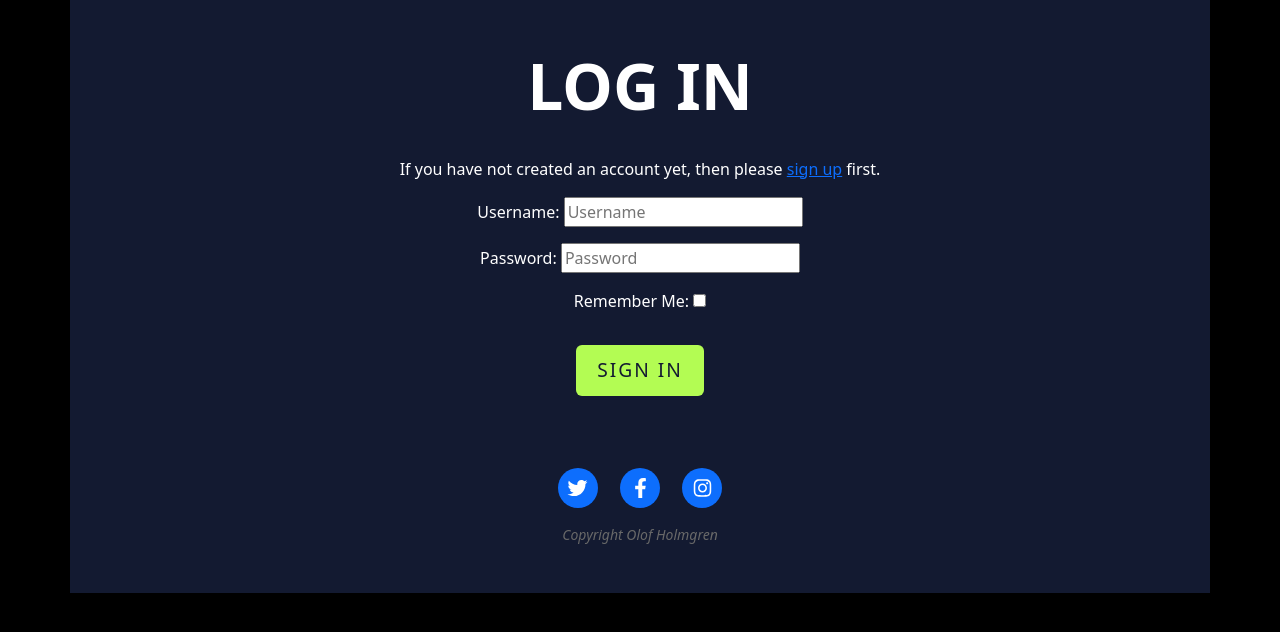
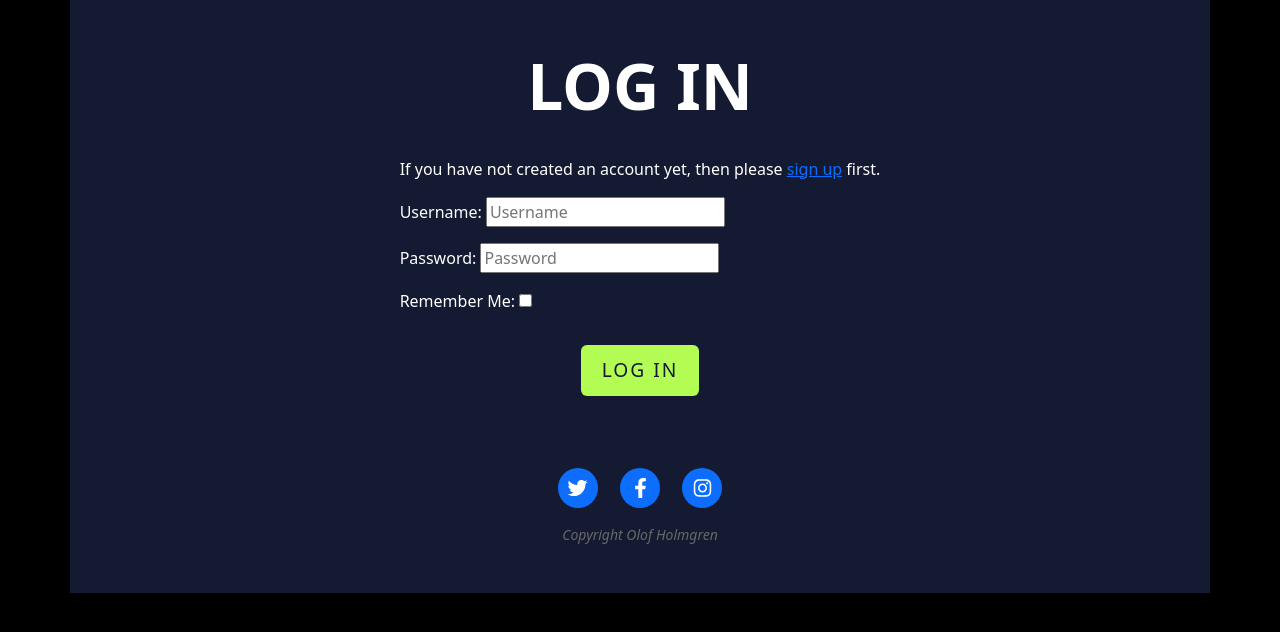
Before and after one commit to olleholmgren/nightwish-blog, a Django app: page /accounts/login/ in a window 1280 px wide. Shown: the part 88-720 px from the top of the page. Run offline with Django 3.2, Linux system fonts and the light colour scheme; some libraries are stand-ins or nearby versions.

Commit message:
change styling and words in sign up, login and logout

```diff
--- a/static/css/style.css
+++ b/static/css/style.css
@@ -107,6 +107,11 @@ h1 {
   text-align: right;
 }
 
+#signup_form,
+.login {
+  text-align: left;
+}
+
 @media (min-width: 768px) {
   .bd-placeholder-img-lg {
     font-size: 3.5rem;
--- a/templates/account/login.html
+++ b/templates/account/login.html
@@ -19,8 +19,9 @@
   {% if redirect_field_value %}
   <input type="hidden" name="{{ redirect_field_name }}" value="{{ redirect_field_value }}" />
   {% endif %}
-
-  <button class="btn" class="primaryAction" type="submit">{% trans "Sign In" %}</button>
+  <div class="block-content-center">
+  <button class="btn" class="primaryAction" type="submit">{% trans "Log In" %}</button>
+  </div>
 </form>
 
 {% endblock %}
--- a/templates/account/logout.html
+++ b/templates/account/logout.html
@@ -7,7 +7,7 @@
 {% block content %}
 <h1>{% trans "Log Out" %}</h1>
 
-<p>{% trans 'Are you sure you want to sign out?' %}</p>
+<p>{% trans 'Are you sure you want to log out?' %}</p>
 
 <form method="post" action="{% url 'account_logout' %}">
   {% csrf_token %}
--- a/templates/account/signup.html
+++ b/templates/account/signup.html
@@ -15,7 +15,9 @@
   {% if redirect_field_value %}
   <input type="hidden" name="{{ redirect_field_name }}" value="{{ redirect_field_value }}" />
   {% endif %}
-  <button class="btn" type="submit">{% trans "Sign Up" %} &raquo;</button>
+  <div class="block-content-center">
+  <button class="btn" type="submit">{% trans "Sign Up" %}</button>
+  </div>
 </form>
 
 {% endblock %}
```
